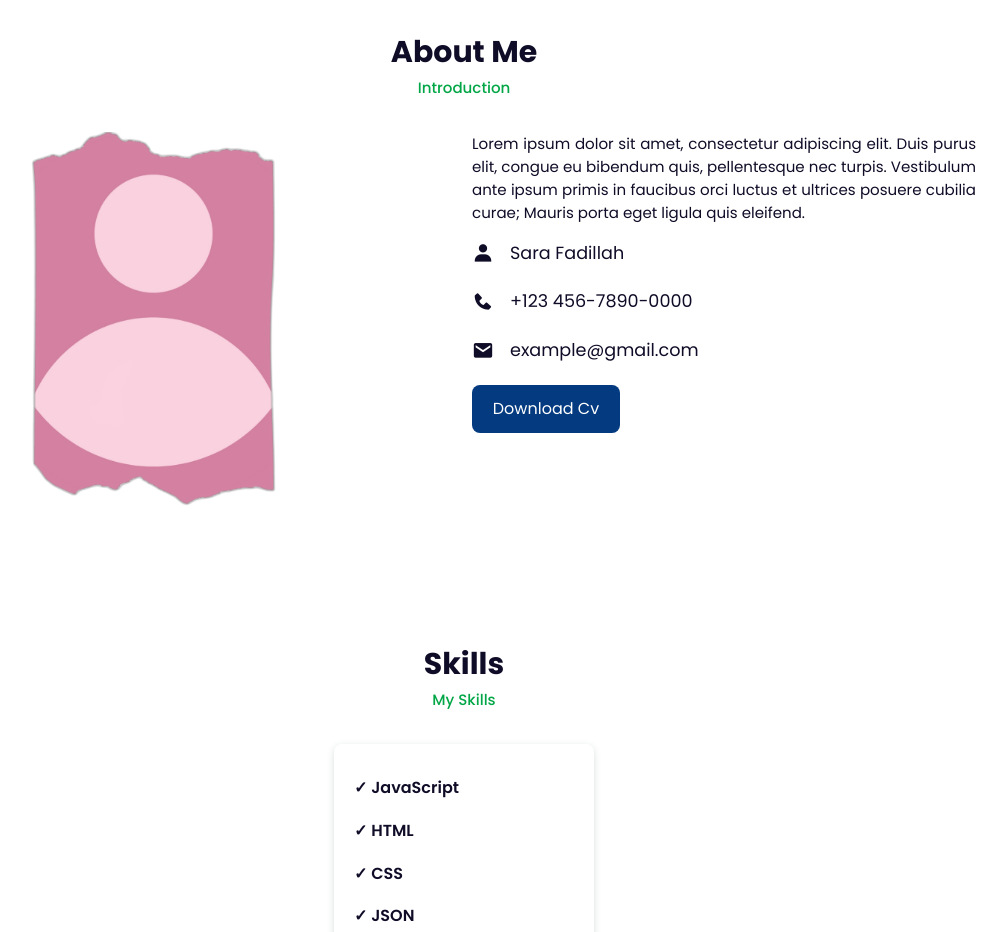
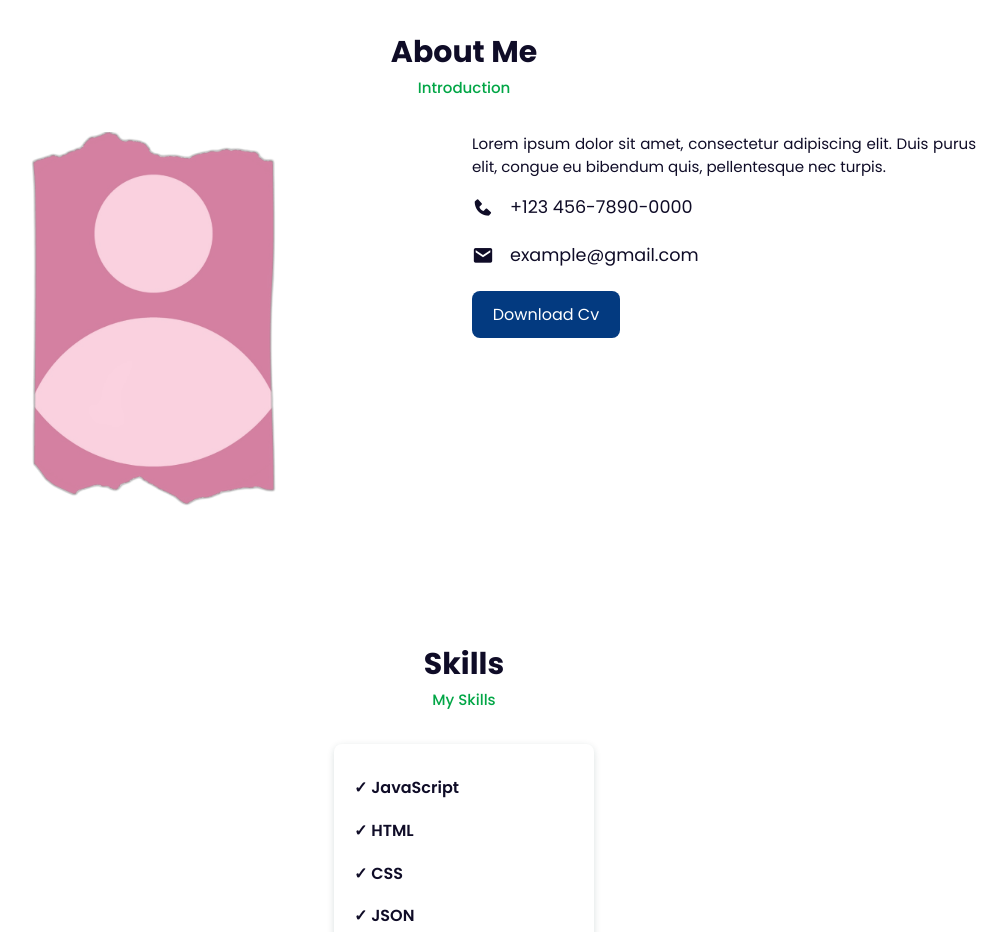
Before and after one commit to sarawebportfoli/ss.github.io, a plain HTML site: page index.html in a window 1280 px wide. Shown: the part 820-1752 px from the top of the page, without its empty margins (176-1183 px from the left). Drawn offline with nearby package versions, Linux system fonts and the light colour scheme.

Commit message:
Update index.html

```diff
--- a/index.html
+++ b/index.html
@@ -111,10 +111,10 @@
                 <img src="zyro-image2.png" alt="">
             </div>
             <div class="about-text">
-                <p>Lorem ipsum dolor sit amet, consectetur adipiscing elit. Duis purus elit, congue eu bibendum quis, pellentesque nec turpis. Vestibulum ante ipsum primis in faucibus orci luctus et ultrices posuere cubilia curae; Mauris porta eget ligula quis eleifend.</p>
+                <p>Lorem ipsum dolor sit amet, consectetur adipiscing elit. Duis purus elit, congue eu bibendum quis, pellentesque nec turpis.</p>
                 <div class="information">
-                    <!-- Box 1 -->
-                    <div class="info-box">
+                    <!--
+                    <div clas
                         <i class='bx bxs-user' ></i>
                         <span>Sara Fadillah</span>
                     </div>
```
